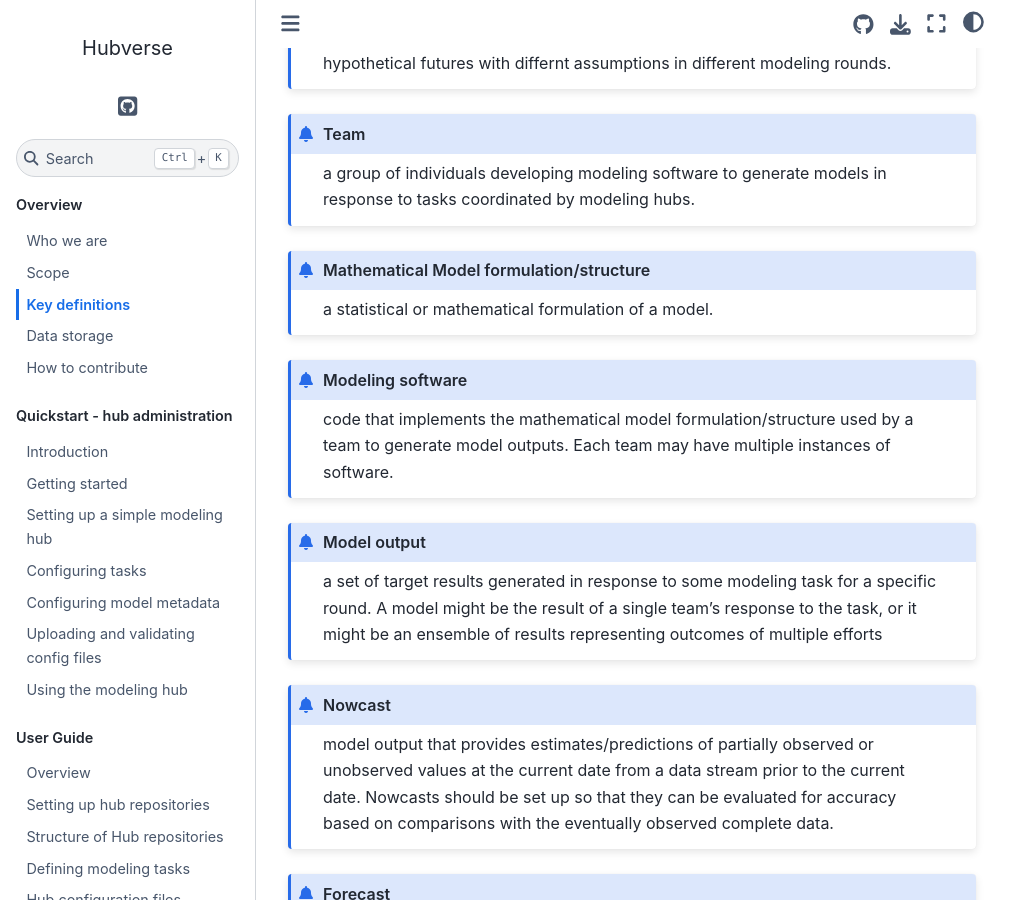
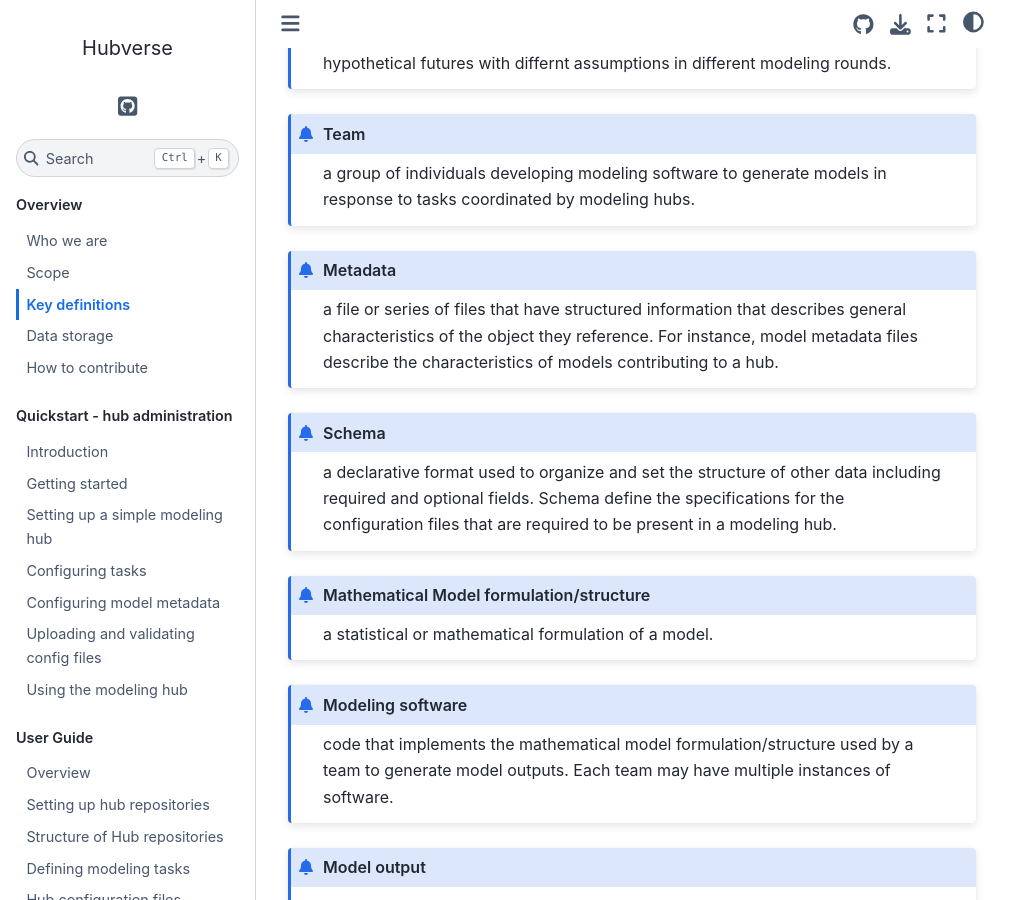
Before and after one commit to hubverse-org/hubDocs, a Sphinx documentation site: the page built from docs/source/overview/definitions.md, in a window 1280 px wide and 900 px high, scrolled down 837 px. Shown: the whole window, without its empty margins (0-1031 px from the left). Built offline with Sphinx 7.4.7 and the Sphinx Book theme 1.1.4, drawn with Linux system fonts in a browser that asks for light colours; pages that are not in the unit, such as notebooks, are missing from menus.

Commit message:
Definitions and terms

````diff
--- a/docs/source/overview/definitions.md
+++ b/docs/source/overview/definitions.md
@@ -18,6 +18,14 @@
 
 ```{admonition} Team
 a group of individuals developing modeling software to generate models in response to tasks coordinated by modeling hubs.
+```
+
+```{admonition} Metadata
+a file or series of files that have structured information that describes general characteristics of the object they reference. For instance, model metadata files describe the characteristics of models contributing to a hub.
+```
+
+```{admonition} Schema
+a declarative format used to organize and set the structure of other data including required and optional fields. Schema define the specifications for the configuration files that are required to be present in a modeling hub.
 ```
 
 ```{admonition} Mathematical Model formulation/structure
````
Also changed, not shown: docs/source/quickstart-hub-admin/tasks-config.md (+15 -1 lines).
